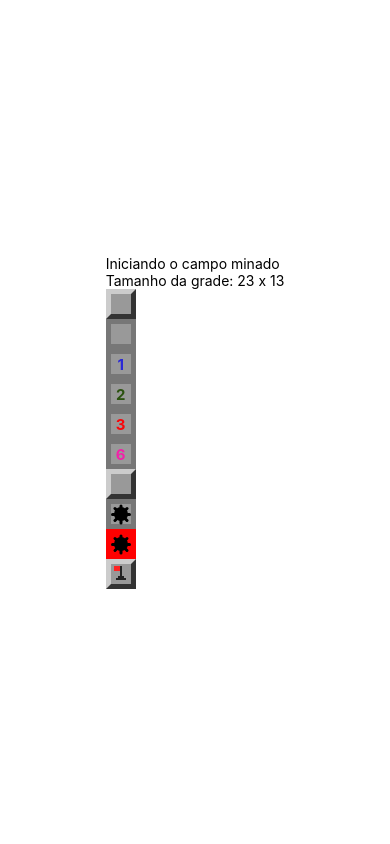
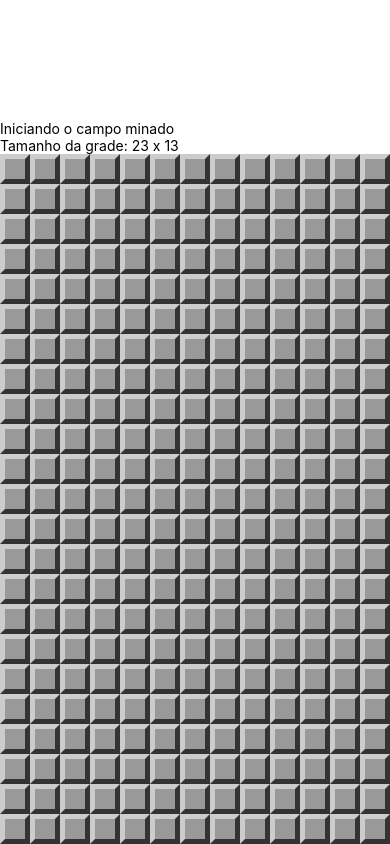
Before and after one commit to jacksbruno/campo_minado, a React Native app: screen / in a window 390 px wide. Built offline with nearby package versions, Linux system fonts and the light colour scheme.

Commit message:
Implementando o componente de Campo Minado

```diff
--- a/App.js
+++ b/App.js
@@ -1,35 +1,52 @@
-import React from 'react'
+import React, { Component } from 'react'
 import { SafeAreaView, StyleSheet, Text, View } from 'react-native'
 import params from './src/params'
-import Field from './src/components/Field'
+import MineField from './src/components/MineField'
+import { createMinedBoard } from './src/logica'
 
-  export default (props) => {
+  export default class App extends Component {
+    constructor(props) {
+      super(props)
+      this.state = this.createState()
+    }
+
+    minesAmount = () => {
+      const cols = params.getColumnsAmount()
+      const rows = params.getRowsAmount()
+      return Math.ceil(cols * rows * params.difficultLevel)
+    }
+
+    createState = () => {
+      const cols = params.getColumnsAmount()
+      const rows = params.getRowsAmount()
+      return {
+        board: createMinedBoard(rows, cols, this.minesAmount())
+      }
+    }
+
+    render(){
       return (
         <SafeAreaView style={styles.container}>
           <View>
             <Text>Iniciando o campo minado</Text>
             <Text>Tamanho da grade: {params.getRowsAmount()} x {params.getColumnsAmount()}</Text>
-
-          <Field />
-          <Field opened />
-          <Field opened nearMines={1} />
-          <Field opened nearMines={2} />
-          <Field opened nearMines={3} />
-          <Field opened nearMines={6} />
-          <Field mined />
-          <Field mined opened />
-          <Field mined opened exploded />
-          <Field flagged />
+          </View>
+          <View style={styles.board}>
+            <MineField board={this.state.board} />
           </View>
         </SafeAreaView>
       )
+    }
   }
 
 
 const styles = StyleSheet.create({
   container: {
     flex: 1,
-    justifyContent: 'center',
-    alignItems: 'center'
+    justifyContent: 'flex-end',
   },
+  board: {
+    alignItems: 'center',
+    backgroundColor: '#aaa'
+  }
 })
--- /dev/null
+++ b/src/components/MineField.js
@@ -0,0 +1,19 @@
+import React from 'react'
+import { StyleSheet, View } from 'react-native'
+import Field from './Field'
+
+export default props => {
+  const rows = props.board.map((row, r) => {
+    const columns = row.map((field, c) => {
+      return <Field {...field} key={c} />
+    })
+    return <View key={r} style={{flexDirection: 'row',}}>{columns}</View>
+  })
+  return <View style={styles.container}>{rows}</View>
+}
+
+const styles = StyleSheet.create({
+  container: {
+    backgroundColor: '#eee'
+  }
+})
--- a/src/logica.js
+++ b/src/logica.js
@@ -34,3 +34,5 @@
   spreadMines(board, minesAmount)
   return board
 }
+
+export { createMinedBoard }
```
Lines whose indentation alone changed are shown as unchanged.
